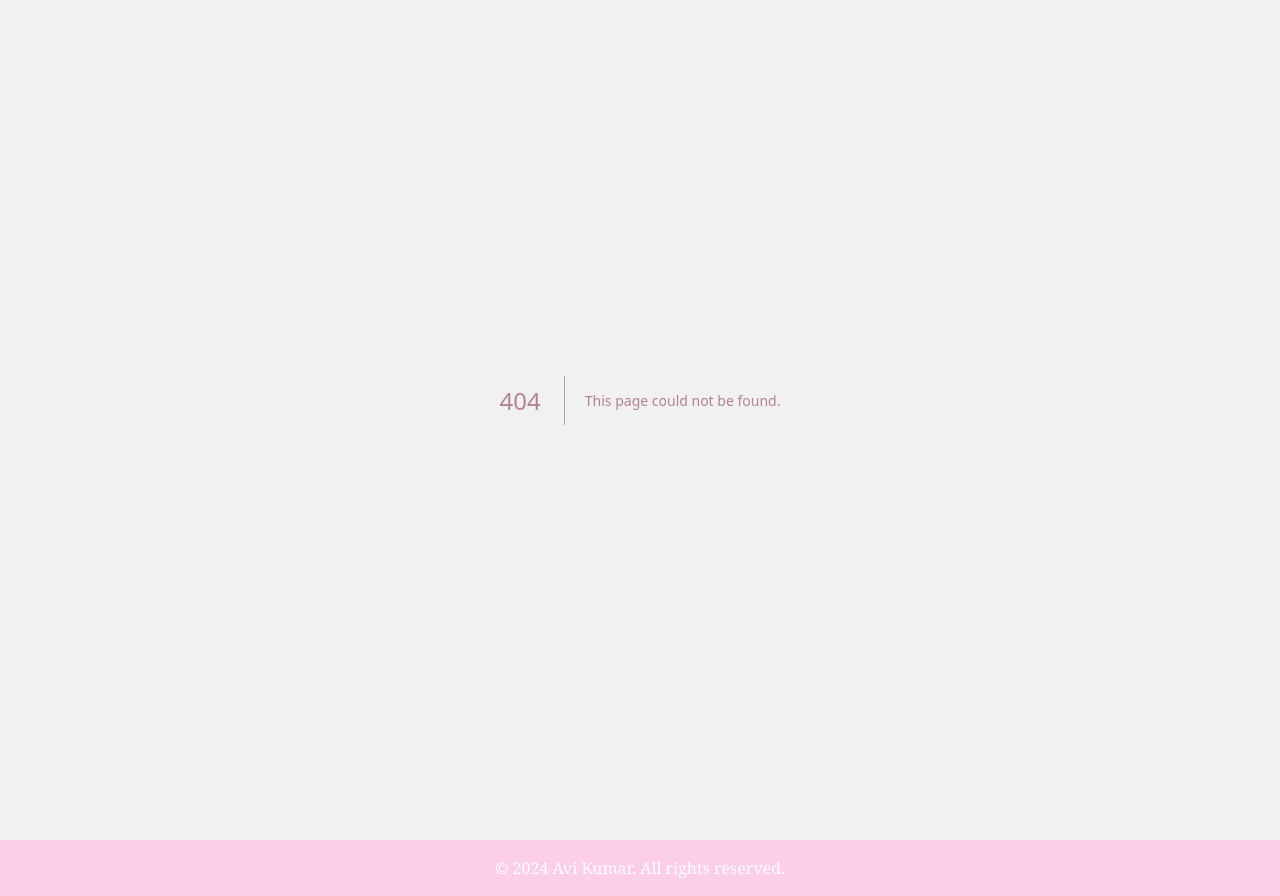
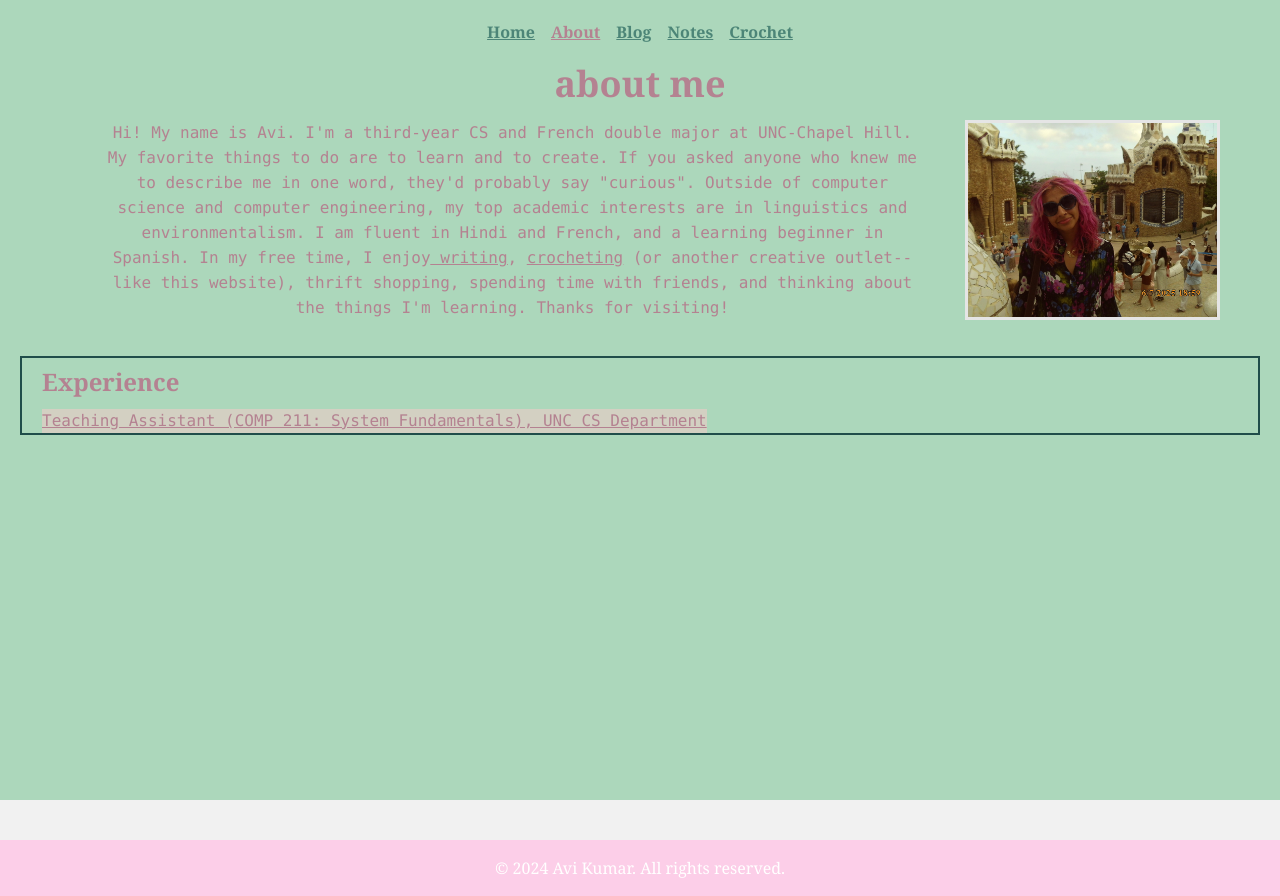
Before and after one commit to aviomg/portfolio-sequel, a Next.js app in the folder web/: page /about in a window 1280 px wide. Before the commit this address had no page. Built offline with nearby package versions, Linux system fonts and the light colour scheme.

Commit message:
about page

```diff
--- /dev/null
+++ b/web/pages/about.tsx
@@ -0,0 +1,55 @@
+import Navbar from "@/components/nav-bar";
+import Link from "next/link";
+
+
+export default function AboutPage(){
+
+    return(
+        <div className="flex-grow min-h-[calc(100svh)] bg-[#acd7bb]  flex flex-col text-center gap-x-5 text-about-text">
+            <Navbar currentpage="About" />
+            <div className="mx-15 mb-9 items-center">
+                <h2 className="text-4xl font-bold  mb-4 ml-auto text-about-primary">about me</h2>
+                <div className="flex flex-row">
+                    <div className="px-10">
+                        <span className="font-mono-normal text-about-text">
+                        Hi! My name is Avi. I'm a third-year CS and French double major at UNC-Chapel Hill. My favorite things to do are to learn and to create. If you asked anyone
+                    who knew me to describe me in one word, they'd probably say "curious". Outside of computer science and computer engineering, my top academic interests are in linguistics and environmentalism. I am fluent in Hindi and French, and a learning beginner in Spanish. In my free time, I enjoy
+                        </span>
+                        <span className="font-mono-normal text-about-primary underline">
+                            <Link href="/entries"> writing</Link>
+                        </span>
+                        <span className="font-mono-normal text-about-text">, </span>
+                        <span className="font-mono-normal text-about-primary underline">
+                            <Link href="/crochet">crocheting</Link>
+                        </span>
+                        <span className="font-mono-normal text-about-text"> (or another creative outlet--like this website), thrift shopping, spending time with friends, and thinking about the things I'm learning. Thanks for visiting!</span>
+                    </div>
+                    <img src="/me.jpeg" className="max-w-[22%] border-about-secondary border-[3px] object-cover" />
+                </div>
+            </div>
+            <section className="text-left bg-antiquewhite px-5 mx-5 mb-4 border-2 border-[#204d4a]">
+                <h2 className="text-2xl mb-[5px] font-bold mt-2">Experience</h2>
+              <ResumeWidget title="Teaching Assistant (COMP 211: System Fundamentals), UNC CS Department" timerange="January 2024-Present" description="Provide office hours for students; grade homework and exams; contribute to writing exam questions and homework auto-graders; lecture assistance" />
+                </section>
+
+        </div>
+    )
+}
+
+type resumeprops = {
+    title:string,
+    description:string,
+    timerange:string
+}
+
+function ResumeWidget({title, description, timerange}:resumeprops){
+    return(
+        <div className="flex flex-row justify-between">
+            <div className="flex flex-col mt-1 max-w-3/4">
+            <h2 className="text-about-secondary bg-[#fccaca80] mt-[2px] font-mono-normal! underline">
+                {title}
+            </h2>
+            </div>
+        </div>
+    )
+}
```
Also changed, not shown: web/public/me.jpeg (added).
